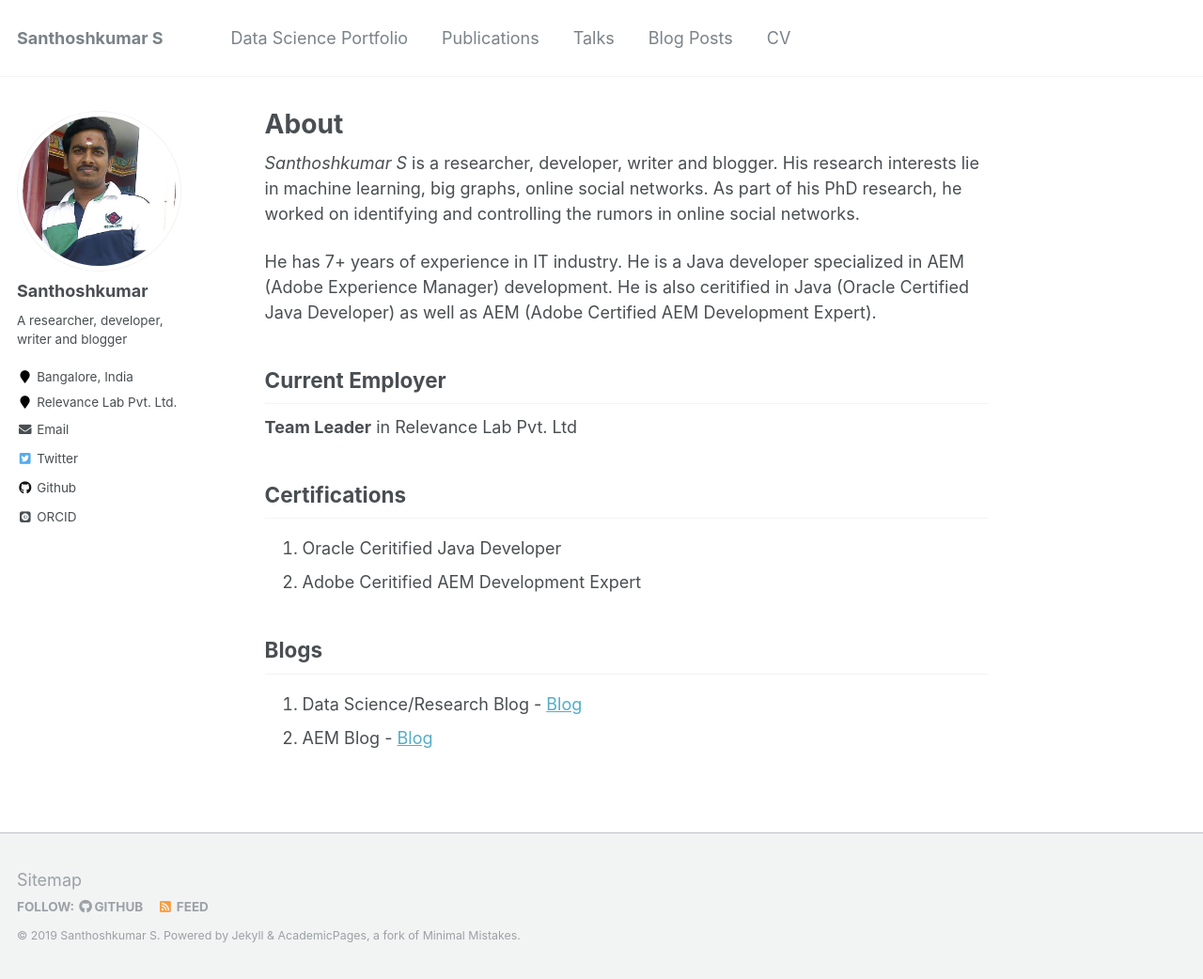
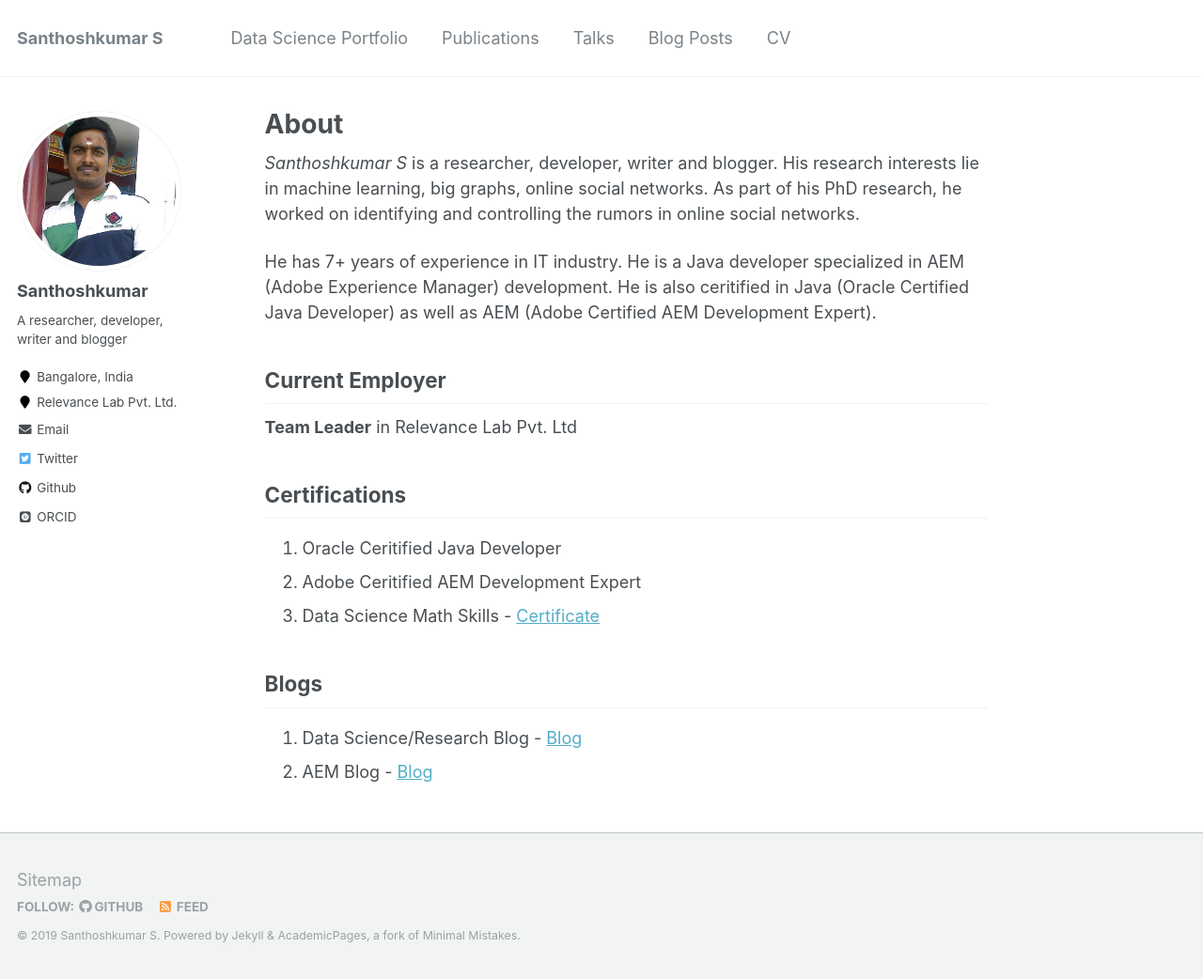
Before and after one commit to santhosh790/santhosh790.github.io, a Jekyll site: the page built from _pages/about.md, in a window 1280 px wide and 1042 px high. Shown: the whole window at 94% size. Built offline with Jekyll 4.4.1, drawn with Linux system fonts in a browser that asks for light colours; some web fonts are replaced.

Commit message:
Adding coursera certificate

```diff
--- a/_pages/about.md
+++ b/_pages/about.md
@@ -18,6 +18,7 @@ He has 7+ years of experience in IT industry. He is a Java developer specialized
 ## Certifications
 1. Oracle Ceritified Java Developer
 2. Adobe Ceritified AEM Development Expert
+3. Data Science Math Skills - [Certificate](https://santhosh790.github.io/files/Coursera-WWCSAEBXFZSG)
 
 ## Blogs
 1. Data Science/Research Blog - [Blog](https://myresearchworks.wordpress.com/)
```
